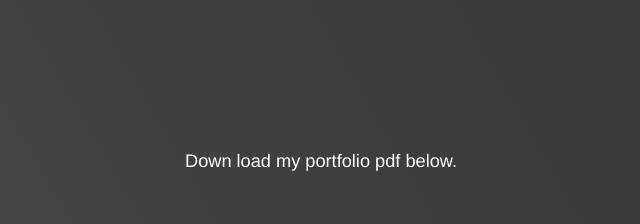
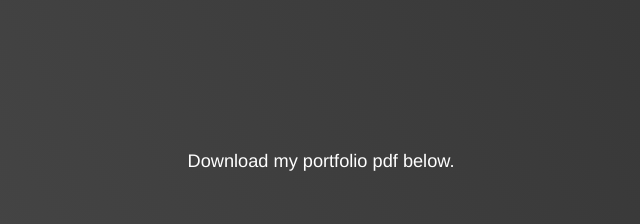
Before and after one commit to bly-2018/bly-2018, a website: page index.html in a window 1280 px wide. Shown: the top 224 px of the page, 319-959 px from the left. Drawn offline with nearby package versions, Linux system fonts and the light colour scheme.

Commit message:
download

```diff
--- a/index.html
+++ b/index.html
@@ -41,7 +41,7 @@
 		</div> -->
 		<div class="self-intro">
 			<!-- <div class="title"> 欢迎来到我的主页！</div>  -->
-			<div class="txt" style="color: white; font-size: 1.3em;">Down load my portfolio pdf below.</div>
+			<div class="txt" style="color: white; font-size: 1.3em;">Download my portfolio pdf below.</div>
 		</div>
 	</div>
 
```
Also changed, not shown: 1 other file.
